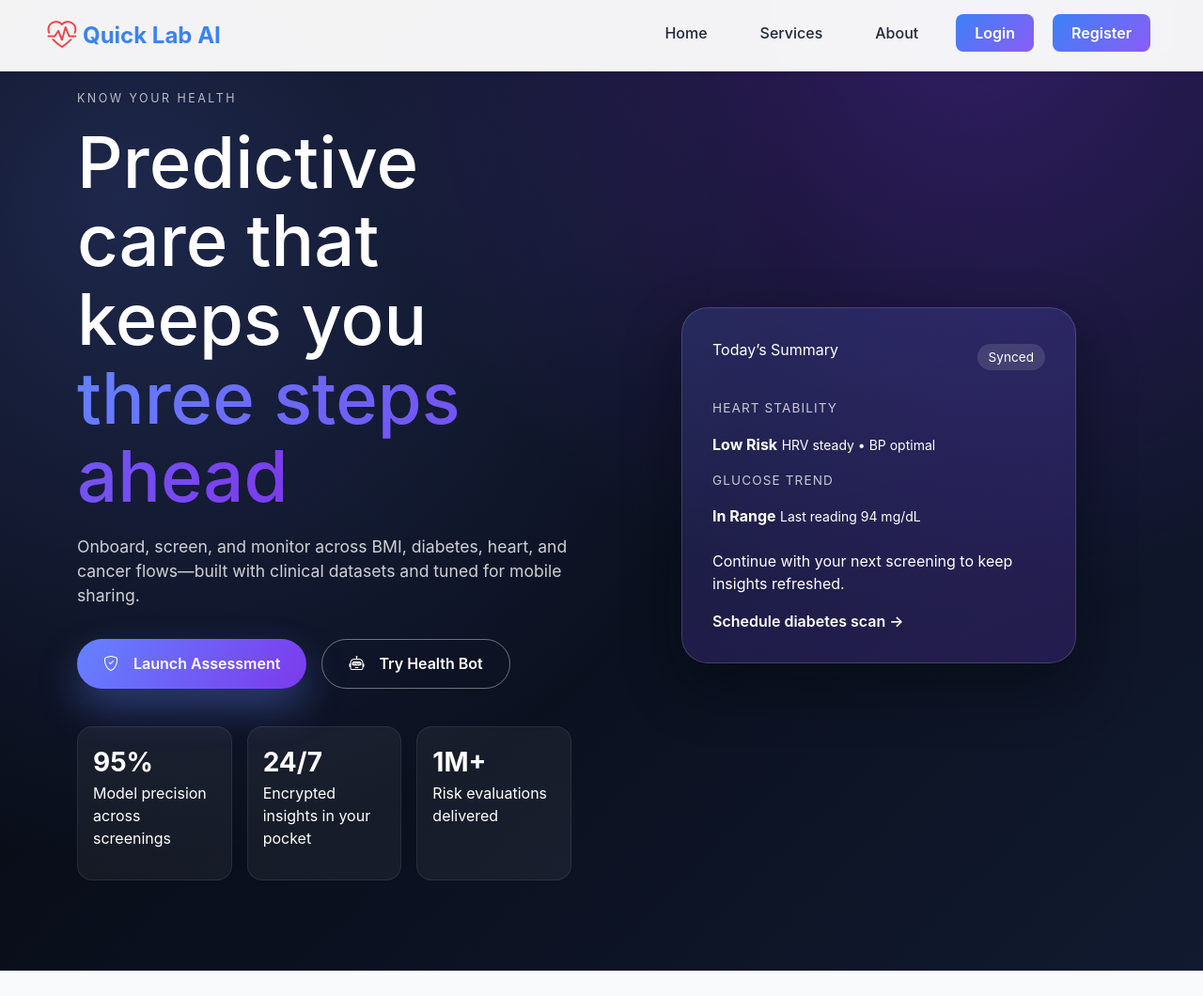
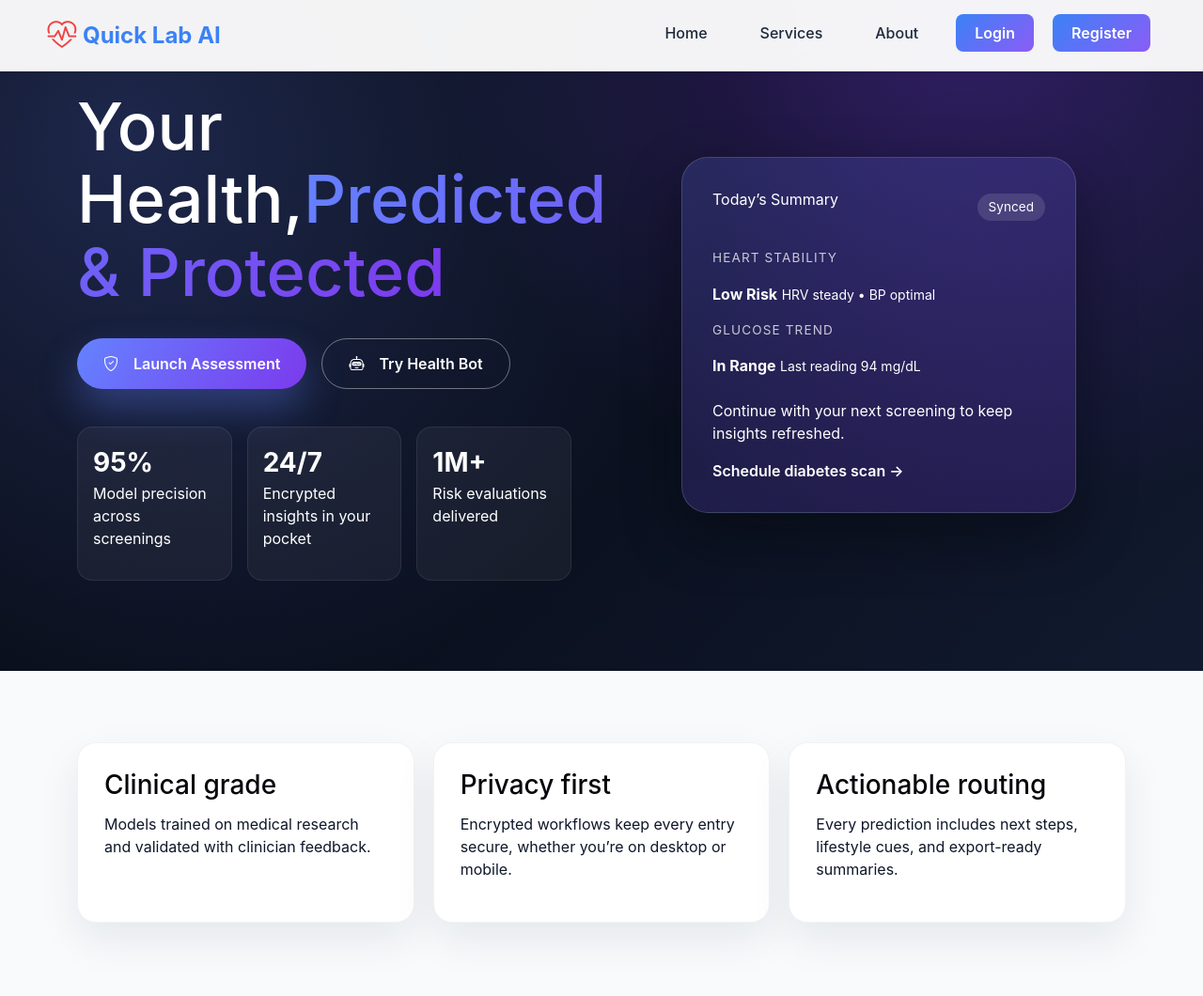
Before and after one commit to Biswajit704497/Know_Your_Health_MLModel, a Flask app: page / in a window 1280 px wide. Shown: the top 1060 px of the page at 94% size. Run offline with Flask 3, Linux system fonts and the light colour scheme; parts of the project's set-up code (start-up, migrations or seed data) failed here and were passed over; some libraries are stand-ins or nearby versions.

Commit message:
home page update

```diff
--- a/static/CSS/home.css
+++ b/static/CSS/home.css
@@ -47,7 +47,7 @@ body {
 }
 
 .hero__title {
-    font-size: clamp(2.75rem, 6vw, 4.75rem);
+    font-size: 4.4rem;
     line-height: 1.1;
     margin-bottom: 1.25rem;
 }
--- a/templates/home.html
+++ b/templates/home.html
@@ -23,13 +23,11 @@
   <div class="container">
     <div class="hero-grid">
       <div class="hero__body">
-        <p class="eyebrow fade-in">Know Your Health</p>
+
         <h1 class="hero__title fade-in">
-          Predictive care that keeps you <span>three steps ahead</span>
+            Your Health,<span>Predicted & Protected</span>
         </h1>
-        <p class="hero__subtitle fade-in-delay">
-          Onboard, screen, and monitor across BMI, diabetes, heart, and cancer flows—built with clinical datasets and tuned for mobile sharing.
-        </p>
+
         <div class="hero__actions fade-in-delay-2">
           <a href="{{ url_for('login_bp.login') }}" class="btn btn-primary hero__cta">
             <i class="bi bi-shield-check me-2"></i>
```
Lines whose indentation alone changed are shown as unchanged.
